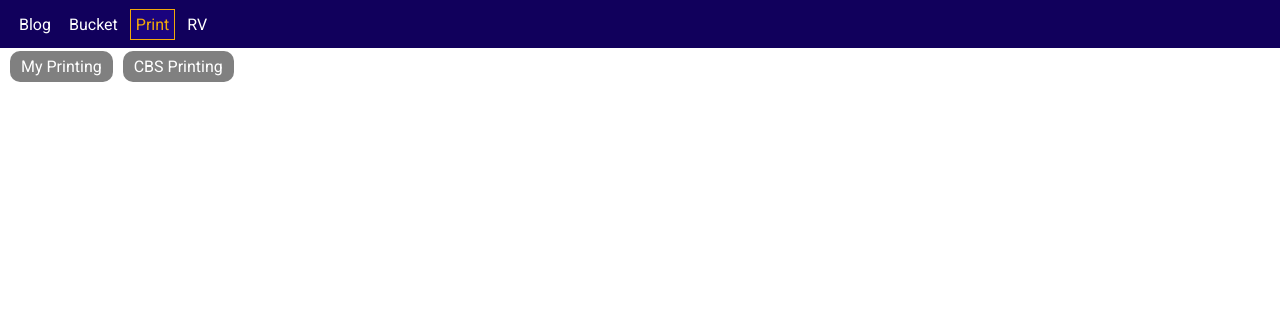
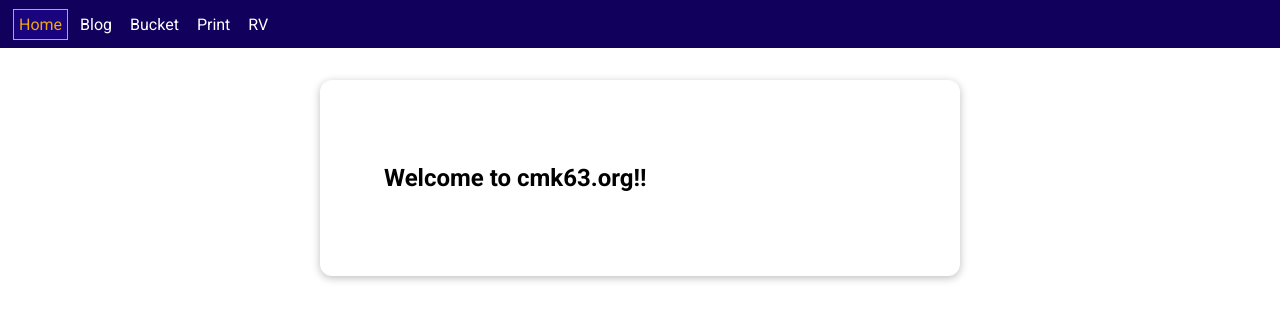
Before and after one commit to cavemanken/cavemanken.github.io, a Vue app: page /#/home in a window 1280 px wide. Before the commit this address led to /#/print. Shown: the top 320 px of the page. Built offline with nearby package versions, Linux system fonts and the light colour scheme; the HTML template or start-up script is replaced by a standard one.

Commit message:
Home page

```diff
--- a/src/components/RV/RVPreHaulCheckList.vue
+++ b/src/components/RV/RVPreHaulCheckList.vue
@@ -30,6 +30,7 @@ export default {
         'Connect to Sequoia',
         'Check lights',
         'Remove wheel chocks',
+        'Close/lock battery compartment',
         'Get dump station stuff ready',
       ],
     };
--- a/src/components/TheNavigation/TheNavigation.vue
+++ b/src/components/TheNavigation/TheNavigation.vue
@@ -2,6 +2,9 @@
   <header>
     <nav>
       <ul>
+        <li>
+          <router-link to="/home">Home</router-link>
+        </li>
         <li>
           <router-link to="/blog-list">Blog</router-link>
         </li>
--- a/src/components/ui/BaseBadge.vue
+++ b/src/components/ui/BaseBadge.vue
@@ -10,9 +10,9 @@ export default {
   computed: {
     text() {
       return this.title.toUpperCase();
-    }
-  }
-}
+    },
+  },
+};
 </script>
 
 <style scoped>
--- a/src/components/ui/BaseCard.vue
+++ b/src/components/ui/BaseCard.vue
@@ -8,7 +8,7 @@
 .card {
   border-radius: 12px;
   box-shadow: 0 2px 8px rgba(0, 0, 0, 0.26);
-  padding: 0rem;
+  padding: 4rem;
   margin: 2rem auto;
   max-width: 40rem;
 }
--- /dev/null
+++ b/src/pages/home/HomePage.vue
@@ -0,0 +1,38 @@
+<template>
+  <base-card><h2>Welcome to cmk63.org!!</h2></base-card>
+</template>
+
+<script>
+export default {
+  data() {
+    return {
+      test: 'frontend',
+      title: 'Home',
+    };
+  },
+  //   mounted() {
+  //     console.log('mounted home page xxxxx');
+  //     const proxyUrl = 'https://api.allorigins.win/get';
+  //     this.fetchRSSWithProxy(proxyUrl, 'https://www.crossway.org/articles/rss/');
+  //   },
+  //   methods: {
+  //     async fetchRSSWithProxy(proxyUrl, rssUrl) {
+  //       try {
+  //         const response = await fetch(
+  //           `${proxyUrl}?url=${encodeURIComponent(rssUrl)}`
+  //         );
+  //         if (!response.ok) {
+  //           throw new Error(`HTTP error! status: ${response.status}`);
+  //         }
+  //         const rssText = await response.text();
+  //         console.log('asoneuh');
+  //         console.log(rssText);
+  //         const rssData = JSON.parse(rssText);
+  //         console.log('Parsed RSS data:', rssData);
+  //       } catch (error) {
+  //         console.error('Error fetching RSS feed through proxy:', error);
+  //       }
+  //     },
+  //   },
+};
+</script>
--- a/src/router.js
+++ b/src/router.js
@@ -8,11 +8,21 @@ import store from './store/index.js';
 import UserAuth from './pages/auth/UserAuth.vue';
 import BucketList from './components/BucketList/BucketList.vue';
 import BlogList from './components/Blog/BlogList.vue';
+import HomePage from './pages/home/HomePage.vue';
 
 const router = createRouter({
   history: createWebHashHistory(),
   routes: [
-    { path: '/', redirect: '/print' },
+    { path: '/', redirect: '/home' },
+    {
+      path: '/home',
+      component: HomePage,
+    },
+    {
+      path: '/bucket-list',
+      component: BucketList,
+      meta: { requiresAuth: true },
+    },
     {
       path: '/print',
       component: Print,
```
